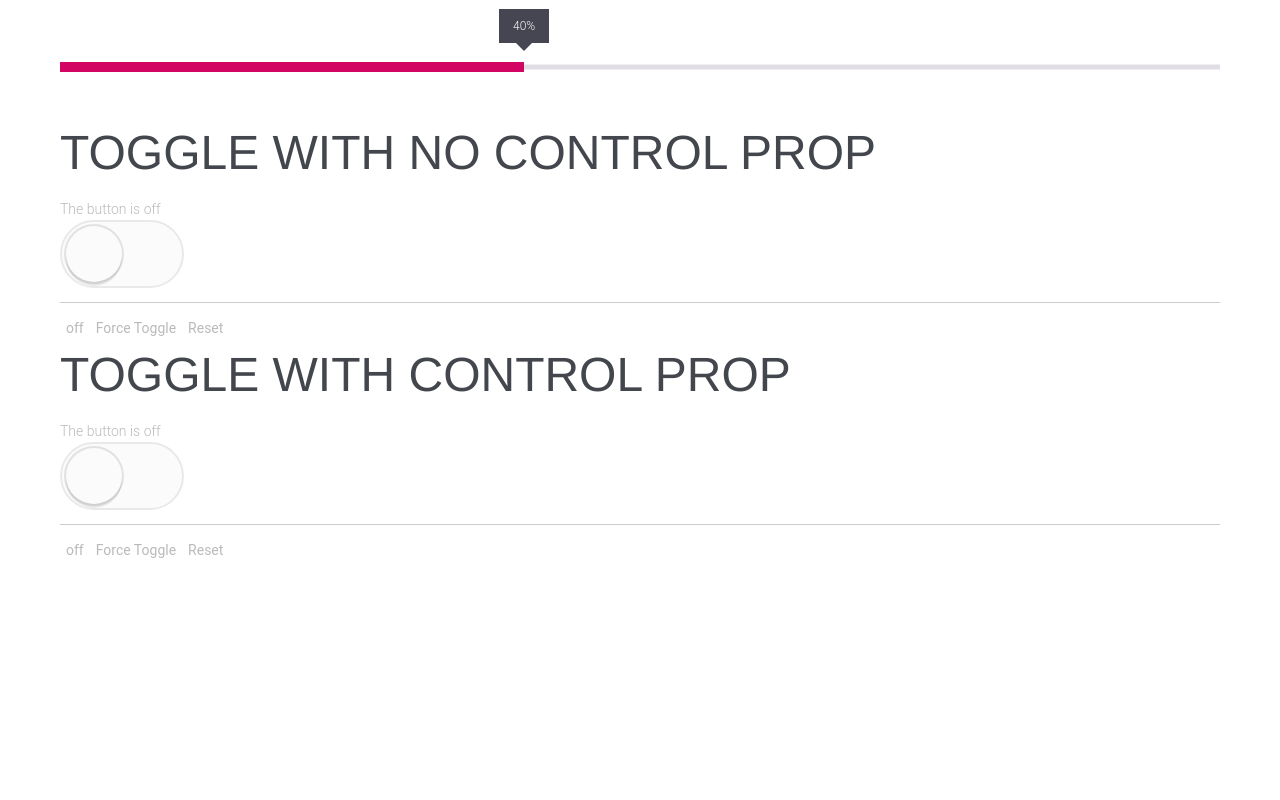
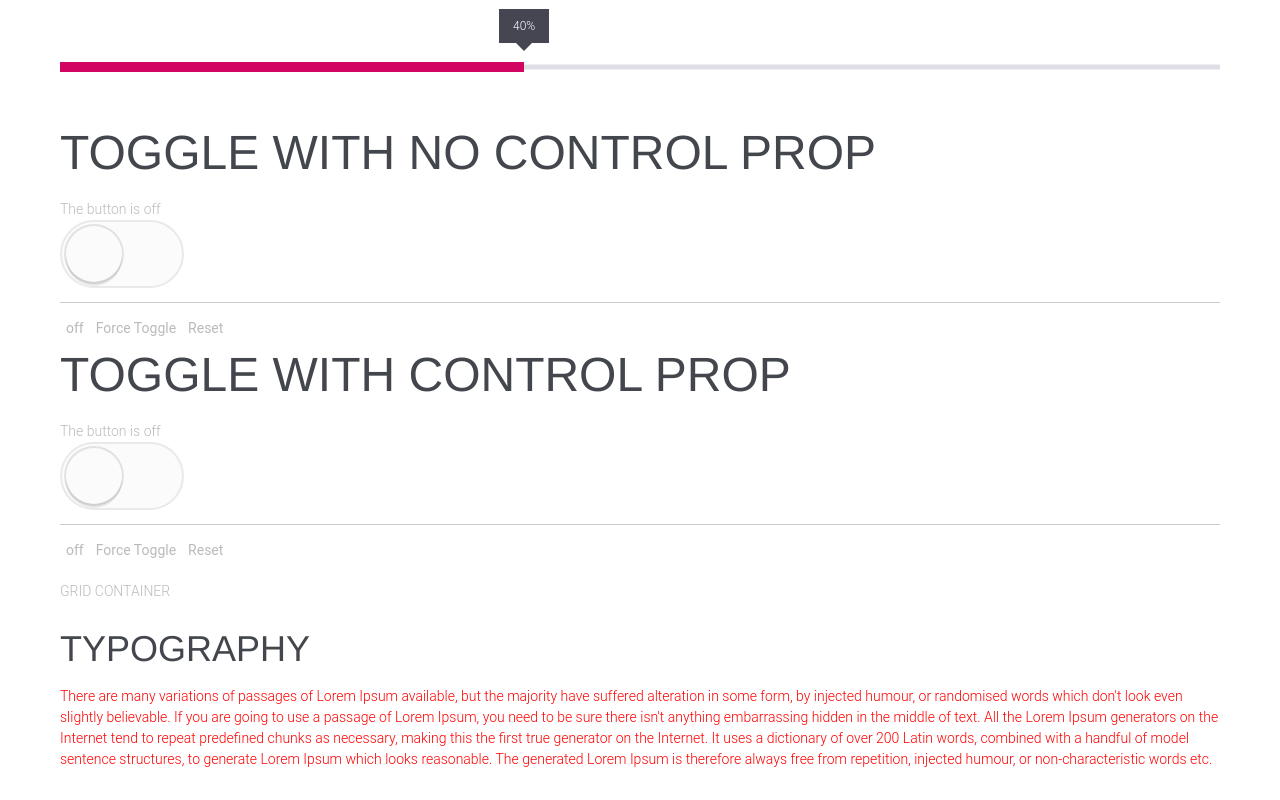
Before and after one commit to Brauxel/mythemes.vanessa, a Next.js app: page /elements in a window 1280 px wide. Shown: the part 3206-4006 px from the top of the page. Before the commit the page ends 3787 px from the top, so only its background shows below. Built offline with nearby package versions, Linux system fonts and the light colour scheme; a web font is replaced by a local one.

Commit message:
Styles object passed to Heading

```diff
--- a/components/atoms/Heading/index.jsx
+++ b/components/atoms/Heading/index.jsx
@@ -1,17 +1,18 @@
 import PropTypes from "prop-types";
 import HeadingComp from "./styles";
 
-const Heading = props => <HeadingComp {...props}>{props.children}</HeadingComp>;
+const Heading = ({ children, as, ...cssProps }) => (
+	<HeadingComp as={as} styles={cssProps}>
+		{children}
+	</HeadingComp>
+);
 
 Heading.propTypes = {
-	color: PropTypes.string,
-	textAlign: PropTypes.string,
-	fontFamily: PropTypes.string,
-	fontSize: PropTypes.string,
-	marginTop: PropTypes.string,
-	iPadFontSizes: PropTypes.string,
-	textTransform: PropTypes.string,
 	as: PropTypes.string,
+	styles: PropTypes.object,
+	mobileLandscapeStyles: PropTypes.object,
+	iPadPortraitStyles: PropTypes.object,
+	iPadLandscapeStyles: PropTypes.object,
 	children: PropTypes.oneOfType([
 		PropTypes.string,
 		PropTypes.array,
--- a/components/atoms/Heading/styles.jsx
+++ b/components/atoms/Heading/styles.jsx
@@ -1,19 +1,28 @@
 import styled from "styled-components";
 import { fontSizes, iPadFontSizes } from "./cssVariables";
 import { minBreakpoints } from "../../styles/breakpoints";
+import { generateCSS } from "../../../helpers/utilities";
 
 const styles = styled.h1`
-	color ${props => props.color || "#43474d"};
-	text-align: ${props => props.textAlign || "inherit"};
-	text-transform: ${props => props.textTransform || "uppercase"};
-	font-size: ${props => props.fontSize || fontSizes[props.as || "h1"]};
-	margin-bottom: ${props => props.marginTop || "8px"};
-	font-family: ${props =>
-		props.fontFamily || "'Raleway', Helvetica, Arial, sans-serif"};
+	color: #43474d;
+	text-transform: uppercase;
+	font-size: ${props => fontSizes[props.as || "h1"]};
+	margin-bottom: 0.8rem;
+	font-family: "Raleway", Helvetica, Arial, sans-serif;
+	${props => generateCSS(props.styles)}
+
+	@media ${minBreakpoints.mobileLandscape} {
+		${props => generateCSS(props.mobileLandscapeStyles)}
+	}
 
 	@media ${minBreakpoints.iPadPortrait} {
-		font-size: ${props => props.iPadFontSize || iPadFontSizes[props.as || "h1"]};
-		margin-bottom: ${props => props.iPadmarginTop || "10px"};
+		font-size: ${props => iPadFontSizes[props.as || "h1"]};
+		margin-bottom: 10px;
+		${props => generateCSS(props.iPadPortraitStyles)}
+	}
+
+	@media ${minBreakpoints.iPadLandscape} {
+		${props => generateCSS(props.iPadLandscapeStyles)}
 	}
 `;
 
--- /dev/null
+++ b/components/containers/GridContainer/index.jsx
@@ -0,0 +1,7 @@
+import PropTypes from "prop-types";
+
+const GridContainer = ({ children }) => {
+	return <div>{children}</div>;
+};
+
+export default GridContainer;
--- a/components/molecules/ProgressBar/ProgressBarContainer.jsx
+++ b/components/molecules/ProgressBar/ProgressBarContainer.jsx
@@ -5,7 +5,7 @@ const styles = styled.div`
 	margin-top: 6rem;
 	font-size: 1.2rem;
 
-	text {
+	.title {
 		text-transform: uppercase;
 		color: #43474d;
 	}
--- a/components/molecules/ProgressBar/index.jsx
+++ b/components/molecules/ProgressBar/index.jsx
@@ -43,7 +43,7 @@ class ProgressBar extends Component {
 		return (
 			<ProgressBarContainer>
 				{this.props.progressTitle ? (
-					<text>{this.props.progressTitle}</text>
+					<span className="title">{this.props.progressTitle}</span>
 				) : (
 					""
 				)}
--- a/components/ui/index.jsx
+++ b/components/ui/index.jsx
@@ -12,6 +12,7 @@ import DownArrow from "../atoms/DownArrow/";
 
 // Import Containers
 import FlexContainer from "../containers/FlexContainer/";
+import GridContainer from "../containers/GridContainer/";
 
 export {
 	Heading,
@@ -25,5 +26,6 @@ export {
 	ProgressBar,
 	ToolTip,
 	DownArrow,
-	FlexContainer
+	FlexContainer,
+	GridContainer
 };
--- a/pages/elements.jsx
+++ b/pages/elements.jsx
@@ -15,7 +15,8 @@ import {
 	TabHeader,
 	TabContent,
 	ProgressBar,
-	FlexContainer
+	FlexContainer,
+	GridContainer
 } from "../components/ui/";
 import { faPhotoVideo } from "@fortawesome/free-solid-svg-icons";
 import { faCommentAlt } from "@fortawesome/free-regular-svg-icons";
@@ -324,6 +325,36 @@ const Elements = () => (
 				<Heading>Toggle with control prop</Heading>
 				<Toggle on={true} />
 			</SectionContainer>
+
+			<GridContainer>GRID CONTAINER</GridContainer>
+
+			<FlexContainer>
+				<SectionContainer>
+					<Heading
+						as="h2"
+						styles={{
+							textAlign: "center"
+						}}
+					>
+						Typography
+					</Heading>
+
+					<Text color="red">
+						There are many variations of passages of Lorem Ipsum available, but
+						the majority have suffered alteration in some form, by injected
+						humour, or randomised words which don&apos;t look even slightly
+						believable. If you are going to use a passage of Lorem Ipsum, you
+						need to be sure there isn&apos;t anything embarrassing hidden in the
+						middle of text. All the Lorem Ipsum generators on the Internet tend
+						to repeat predefined chunks as necessary, making this the first true
+						generator on the Internet. It uses a dictionary of over 200 Latin
+						words, combined with a handful of model sentence structures, to
+						generate Lorem Ipsum which looks reasonable. The generated Lorem
+						Ipsum is therefore always free from repetition, injected humour, or
+						non-characteristic words etc.
+					</Text>
+				</SectionContainer>
+			</FlexContainer>
 		</SiteContainer>
 	</main>
 );
```
